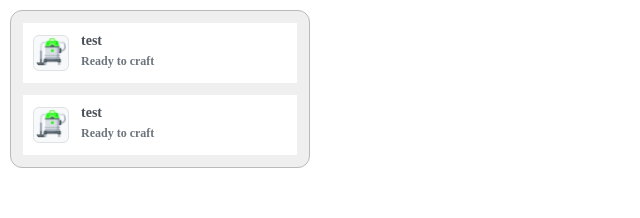
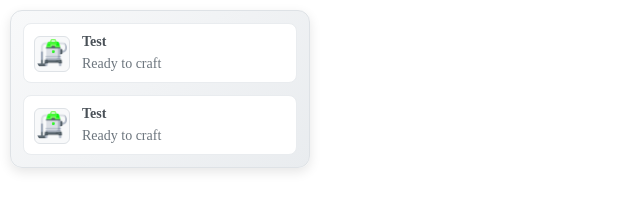
Before and after one commit to yehor-kostiuk/Vacuumaria, a React (Vite) app: page / in a window 1280 px wide. Shown: the top 218 px of the page, without its empty margins (0-640 px from the left). Built offline with nearby package versions, Linux system fonts and the light colour scheme.

Commit message:
refactor: fix discovery component

```diff
--- a/src/libs/components/discovery/discovery-panel/discovery-panel-card/discovery-panel-card.module.css
+++ b/src/libs/components/discovery/discovery-panel/discovery-panel-card/discovery-panel-card.module.css
@@ -5,6 +5,8 @@
     padding: 10px;
     background: white;
     gap: 12px;
+    border: 1px solid #E9ECEF;
+    border-radius: 8px;
 }
 
 .card-image-container {
@@ -38,7 +40,7 @@
 }
 
 .item-status {
-    font-size: 12px;
     color: #6c757d;
     margin-top: 2px;
+    font-weight: 400;
 }
--- a/src/libs/components/discovery/discovery-panel/discovery-panel-card/discovery-panel-card.tsx
+++ b/src/libs/components/discovery/discovery-panel/discovery-panel-card/discovery-panel-card.tsx
@@ -13,8 +13,8 @@ const DiscoveryPanelCard: React.FC<DiscoveryPanelCardProps> = ({ title, image })
 				<img src={image} alt={title} className={styles["card-image"]} />
 			</div>
 			<div>
-				<h3 className={styles["item-name"]}>{title}</h3>
-				<h3 className={styles["item-status"]}>Ready to craft</h3>
+				<div className={styles["item-name"]}>{title}</div>
+				<div className={styles["item-status"]}>Ready to craft</div>
 			</div>
 		</div>
 	);
--- a/src/libs/components/discovery/discovery-panel/discovery-panel.module.css
+++ b/src/libs/components/discovery/discovery-panel/discovery-panel.module.css
@@ -2,12 +2,12 @@
     display: flex;
     flex-direction: column;
     width: 300px;
-
     padding: 12px;
     margin: 10px;
-    background-color: #efefef;
+    background: linear-gradient(135deg, #f8f9fa, #e9ecef);
+    box-shadow: 0 4px 12px #0000001a;
     border-radius: 12px;
-    border: 1px solid #bababa;
+    border: 1px solid #DEE2E6;
     justify-content: center;
     gap: 12px;
 }
--- a/src/libs/components/discovery/discovery-panel/discovery-panel.tsx
+++ b/src/libs/components/discovery/discovery-panel/discovery-panel.tsx
@@ -6,11 +6,11 @@ const DiscoveryPanel: React.FC = () => {
 	return (
 		<div className={styles["discovery-panel"]}>
 			<DiscoveryPanelCard
-				title="test"
+				title="Test"
 				image="/public/vacuum-cleaner.png"
 			/>
 			<DiscoveryPanelCard
-				title="test"
+				title="Test"
 				image="/public/vacuum-cleaner.png"
 			/>
 		</div>
```
